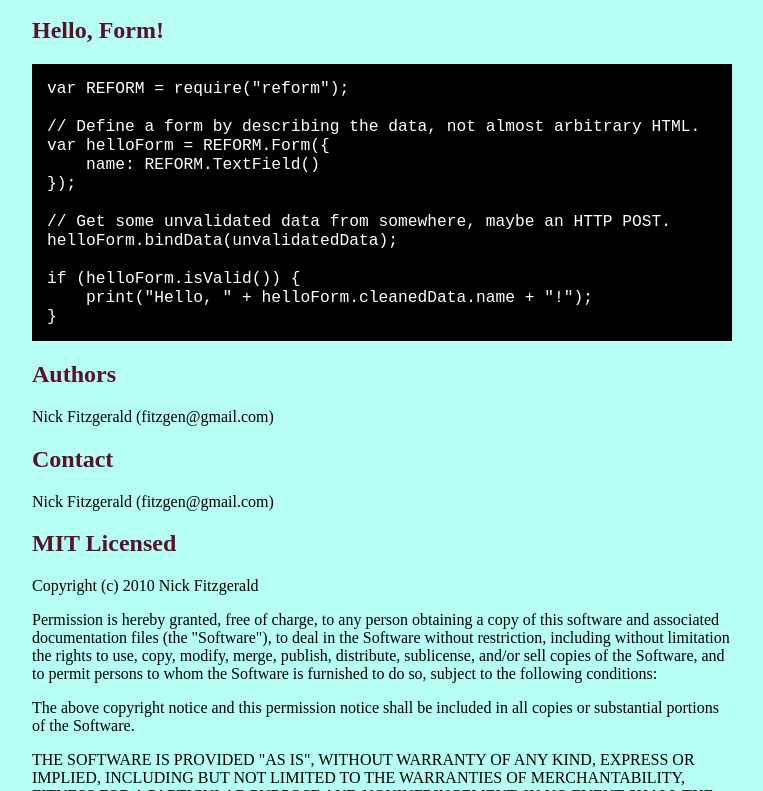
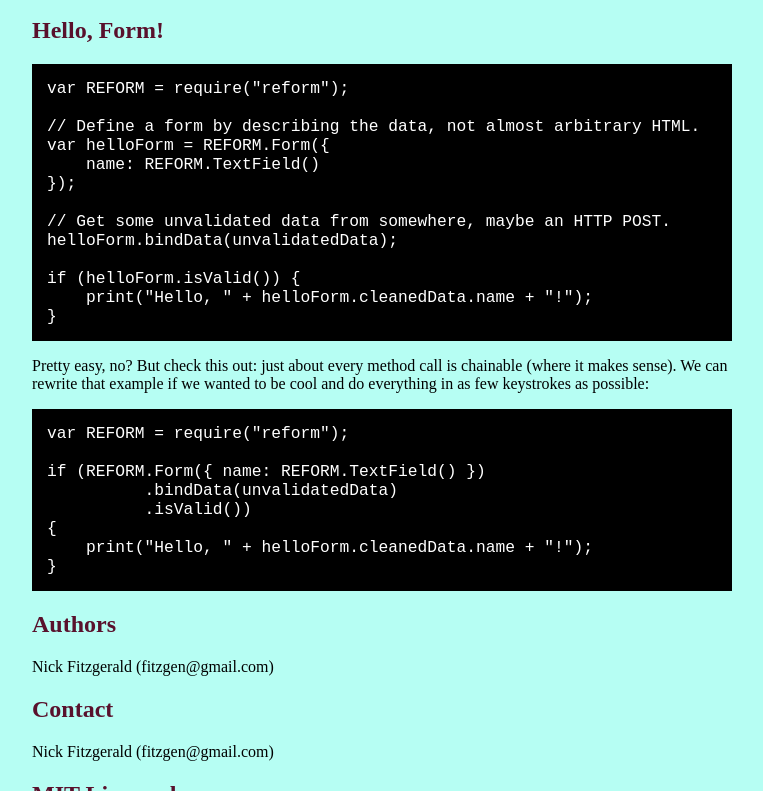
Before and after one commit to fitzgen/reform, a plain HTML site: page index.html in a window 1280 px wide. Shown: the part 395-1186 px from the top of the page, without its empty margins (258-1021 px from the left). Drawn offline with Linux system fonts and the light colour scheme.

Commit message:
adding mention of chaining

```diff
--- a/index.html
+++ b/index.html
@@ -68,6 +68,21 @@ if (helloForm.isValid()) {
     print("Hello, " + helloForm.cleanedData.name + "!");
 }</pre>
 
+      <p>
+        Pretty easy, no? But check this out: just about every method call is
+        chainable (where it makes sense). We can rewrite that example if we
+        wanted to be cool and do everything in as few keystrokes as possible:
+      </p>
+
+      <pre>var REFORM = require("reform");
+
+if (REFORM.Form({ name: REFORM.TextField() })
+          .bindData(unvalidatedData)
+          .isValid())
+{
+    print("Hello, " + helloForm.cleanedData.name + "!");
+}</pre>
+
       <h2>Authors</h2>
       <p>Nick Fitzgerald (fitzgen@gmail.com)</p>
 
```
